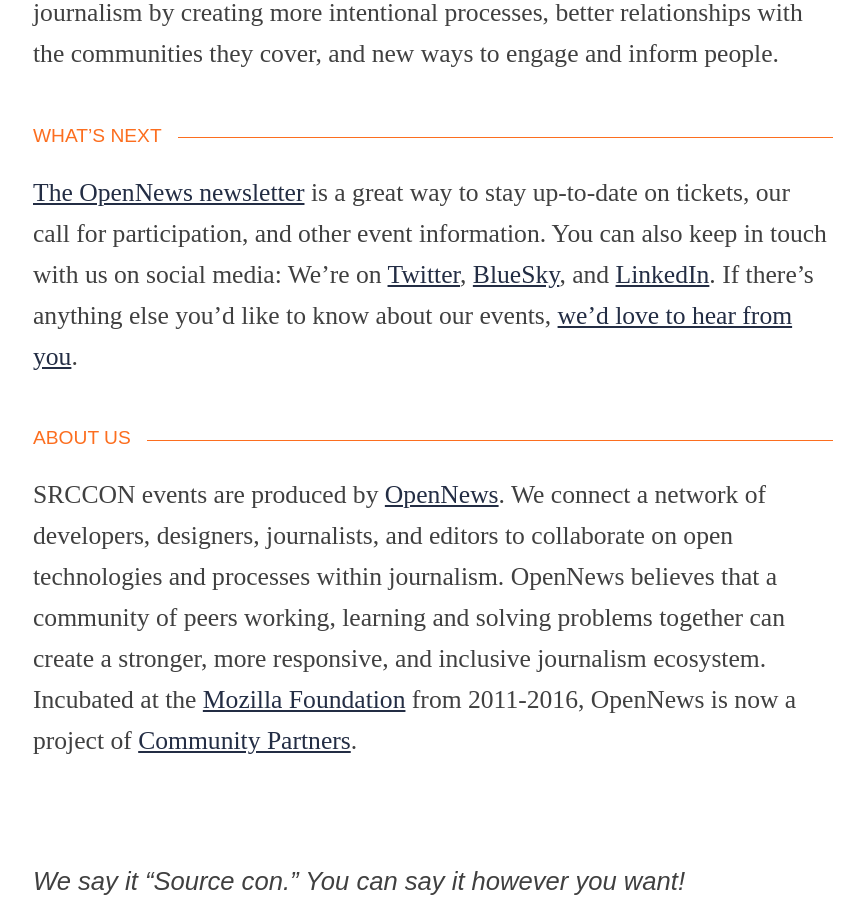
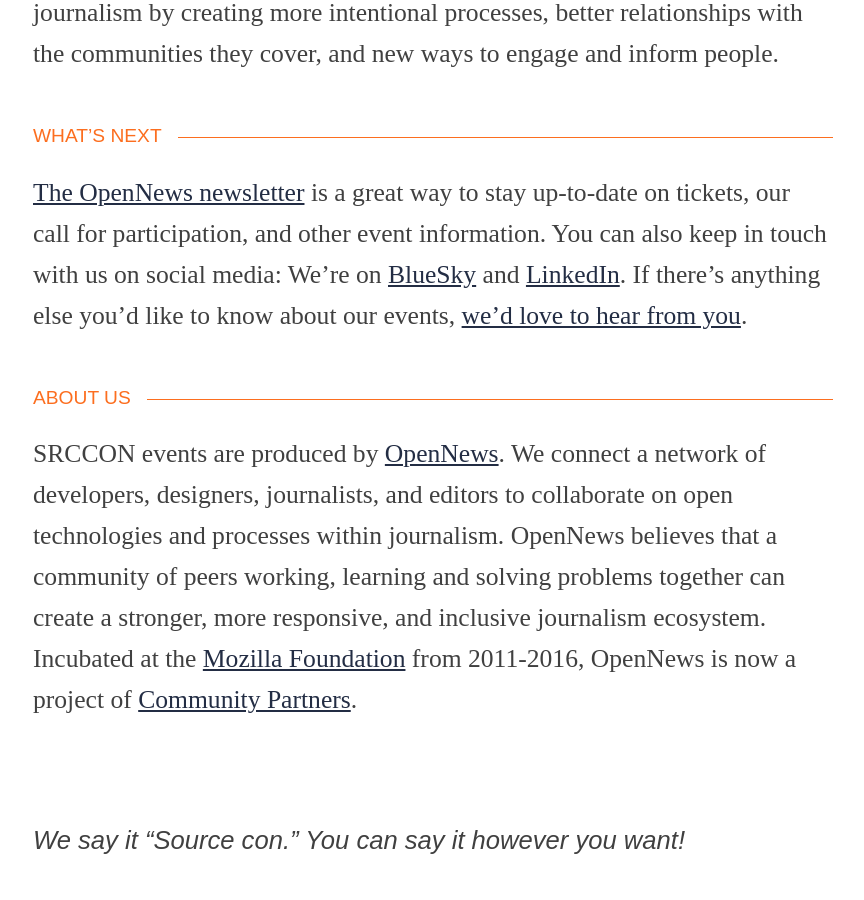
Before and after one commit to OpenNews/srccon-2025, a Jekyll site: the page built from homepage.md, in a window 1280 px wide and 900 px high, scrolled down 2925 px. Shown: the whole window, without its empty margins (207-1071 px from the left). Built offline with Jekyll 4.4.1, drawn with Linux system fonts in a browser that asks for light colours; some web fonts are replaced; our own code applies the rules of GitHub Pages for plain Markdown files.

Commit message:
Update homepage.md
Remove Twitter

```diff
--- a/homepage.md
+++ b/homepage.md
@@ -29,7 +29,7 @@ Our participants represent organizations ranging from massive to tiny, and come
 
 ### What's next
 
-[The OpenNews newsletter](https://opennews.us5.list-manage.com/subscribe?u=71c95e9a43708843d2fdc1f09&id=996e9290cc) is a great way to stay up-to-date on tickets, our call for participation, and other event information. You can also keep in touch with us on social media: We're on [Twitter](https://twitter.com/srccon), [BlueSky](https://bsky.app/profile/opennews.bsky.social), and [LinkedIn](https://www.linkedin.com/company/opennews/). If there's anything else you'd like to know about our events, [we'd love to hear from you](mailto:srccon@opennews.org).
+[The OpenNews newsletter](https://opennews.us5.list-manage.com/subscribe?u=71c95e9a43708843d2fdc1f09&id=996e9290cc) is a great way to stay up-to-date on tickets, our call for participation, and other event information. You can also keep in touch with us on social media: We're on [BlueSky](https://bsky.app/profile/opennews.bsky.social) and [LinkedIn](https://www.linkedin.com/company/opennews/). If there's anything else you'd like to know about our events, [we'd love to hear from you](mailto:srccon@opennews.org).
 
 ### About us
 
```
